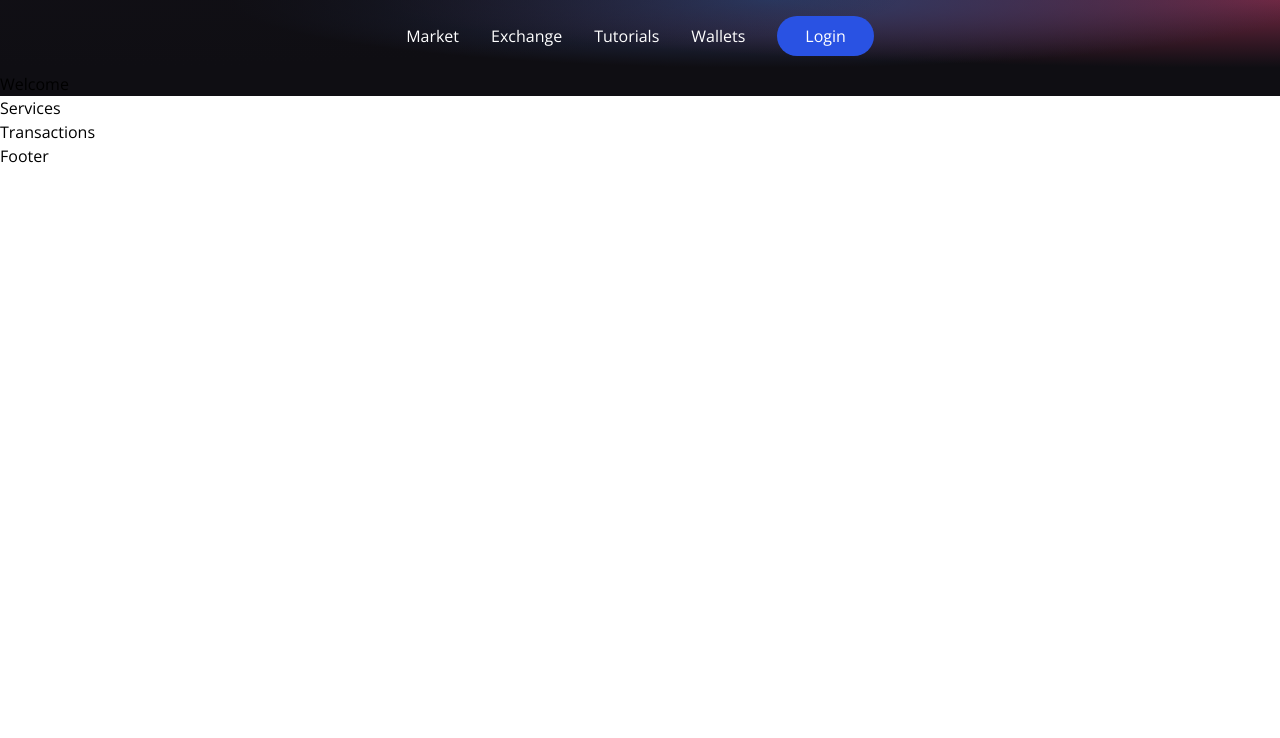
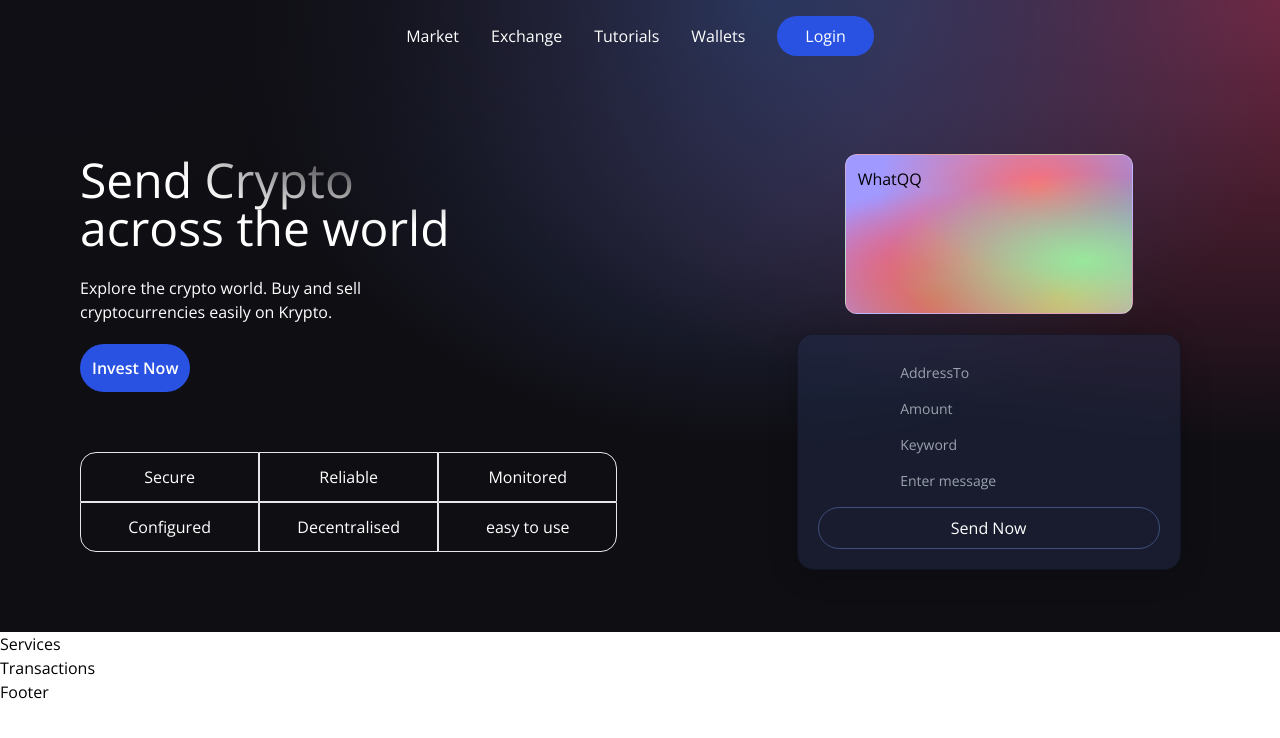
Before and after one commit to Atharva-Shinde/Ocean, a React (Create React App) app in the folder client/: page / in a window 1280 px wide. Shown: the top 738 px of the page. Built offline with nearby package versions, Linux system fonts and the light colour scheme.

Commit message:
updated: welcome page and form

```diff
--- a/client/src/components/Welcome.jsx
+++ b/client/src/components/Welcome.jsx
@@ -1,7 +1,69 @@
+import { AiFillPlayCircle } from "react-icons/ai";
+import {SiEthereum} from "react-icons/ai";
+import {BsInfoCircle} from "react-icons/ai";
+import {Loader} from './';
+
+const Input = ({type, placeholder, name}) => (
+    <input
+        type={type}
+        placeholder={placeholder}
+        name={name}
+        // this👇 makes the amount start from 0.0001 rather than 1,2 etc..
+        step="0.0001"
+        className="my-2 bg-transparent outline-none text-sm text-white border-none"
+    />
+);
+
+const gridStyle = "flex justify-center items-center border-[0.5px] p-3";
+
 const Welcome = () =>{
+
+    const connectWallet = () =>{
+
+    }
+
+    const handleSubmit =() =>{
+
+    }
+
     return (
-        <div>
-            Welcome
+        <div className="flex w-full justify-center items-center">
+            <div className="flex mf:flex-row flex-col items-start justify-between md:p-20 py-12 px-4">
+                <div className="flex flex-1 justify-start items-start flex-col">
+                    <h1 className="text-3xl sm:text-5xl text-white text-gradient py-1">
+                        Send Crypto <br /> across the world
+                    </h1>
+                    <p className="text-left mt-5 text-white font-light md:w-9/12 w-11/12 text-base">
+                    Explore the crypto world. Buy and sell cryptocurrencies easily on Krypto.
+                    </p>
+                    <button onClick={connectWallet} className="flex flex-row justify-center items-center my-5 bg-[#2952e3] p-3 rounded-full cursor-pointer hover:bg-[#2546bd] " type="button">
+                        <p className="text-white text-base font-semibold">Invest Now</p>
+                    </button>
+
+                    <div className="grid  sm:grid-cols-3 grid-cols-2 w-full mt-10">
+                        <div className={`text-white rounded-tl-2xl ${gridStyle}`}>Secure</div>
+                        <div className={`text-white ${gridStyle}`}>Reliable</div>
+                        <div className={`text-white rounded-tr-2xl ${gridStyle}`}>Monitored</div>
+                        <div className={`text-white rounded-bl-2xl ${gridStyle}`}>Configured</div>
+                        <div className={`text-white ${gridStyle}`}>Decentralised</div>
+                        <div className={`text-white rounded-br-2xl ${gridStyle}`}>easy to use</div>
+                    </div>
+                </div>
+            </div>
+            <div className="flex flex-col flex-1 items-center justify-start w-full md:mt-0 mt-10">
+                <div className="p-3 justify-end items-start flex-col rounded-xl h-40 sm:w-72 my-5 eth-card white-glassmorphism">
+                    WhatQQ
+                </div>
+                {/* form 👇 */}
+                <div className="p-5 sm:w-96 w-full flex flex-col justify-start items-center blue-glassmorphism ">
+                    <Input type="email" placeholder="AddressTo" name="address" />
+                    <Input type="number" placeholder="Amount" name="amount"/>
+                    <Input type="email" placeholder="Keyword"/>
+                    <Input type="text" placeholder="Enter message"/>
+                    {/* <div className="h-[1px] w-full bg-gray-400 my-2"> */}
+                    <button type="button" onClick={handleSubmit} className="text-white w-full mt-2 border-[1px] p-2 border-[#3d4f7c] rounded-full cursor-pointer">Send Now</button>
+                </div>
+            </div>
         </div>
     )
 }
--- a/client/src/index.css
+++ b/client/src/index.css
@@ -74,7 +74,8 @@
 
 .text-gradient {
   background-color: #fff;
-  background-image: radial-gradient(at 4% 36%, hsla(0,0%,100%,1) 0, transparent 53%), radial-gradient(at 100% 60%, rgb(0, 0, 0) 0, transparent 50%);
+  background-image:
+  radial-gradient(at 80% 0%, hsla(253,16%,7%,1) 0, transparent 50%);
   -webkit-background-clip: text;
   -webkit-text-fill-color: transparent;
 }
```
